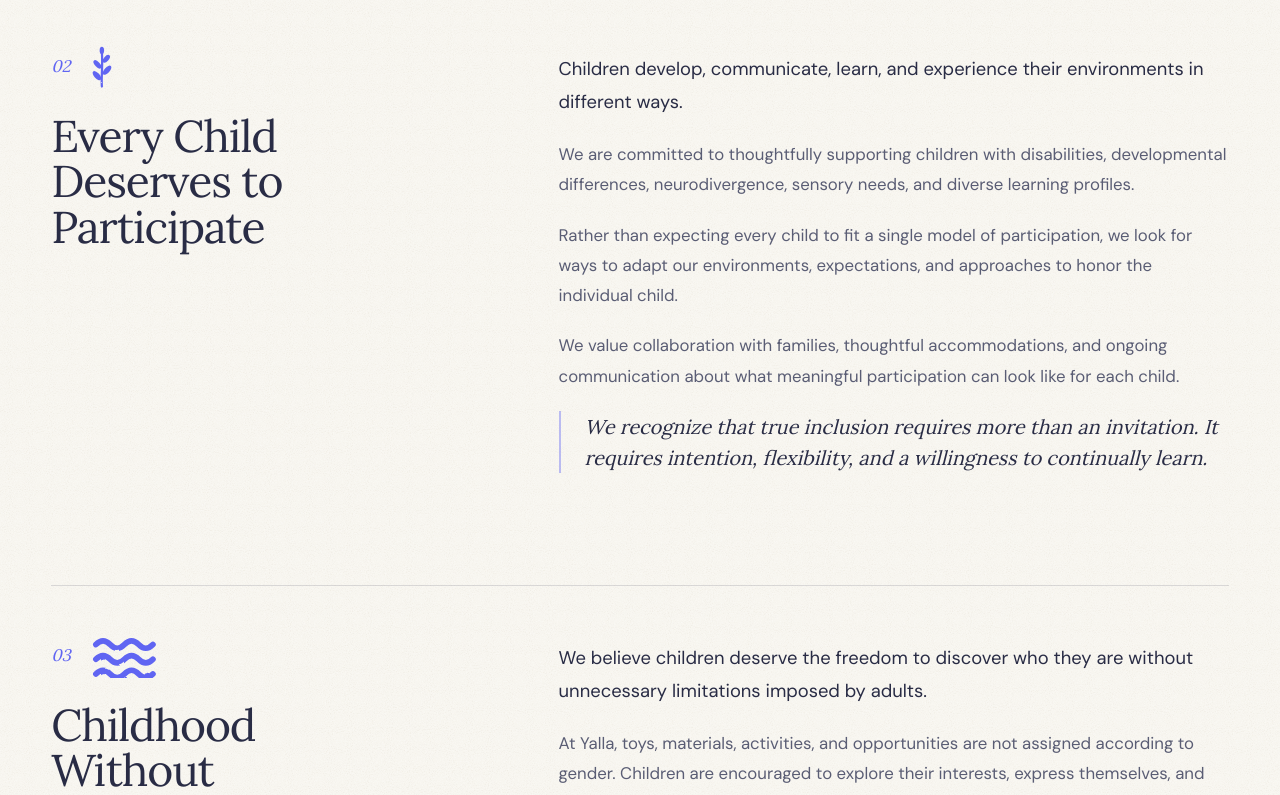
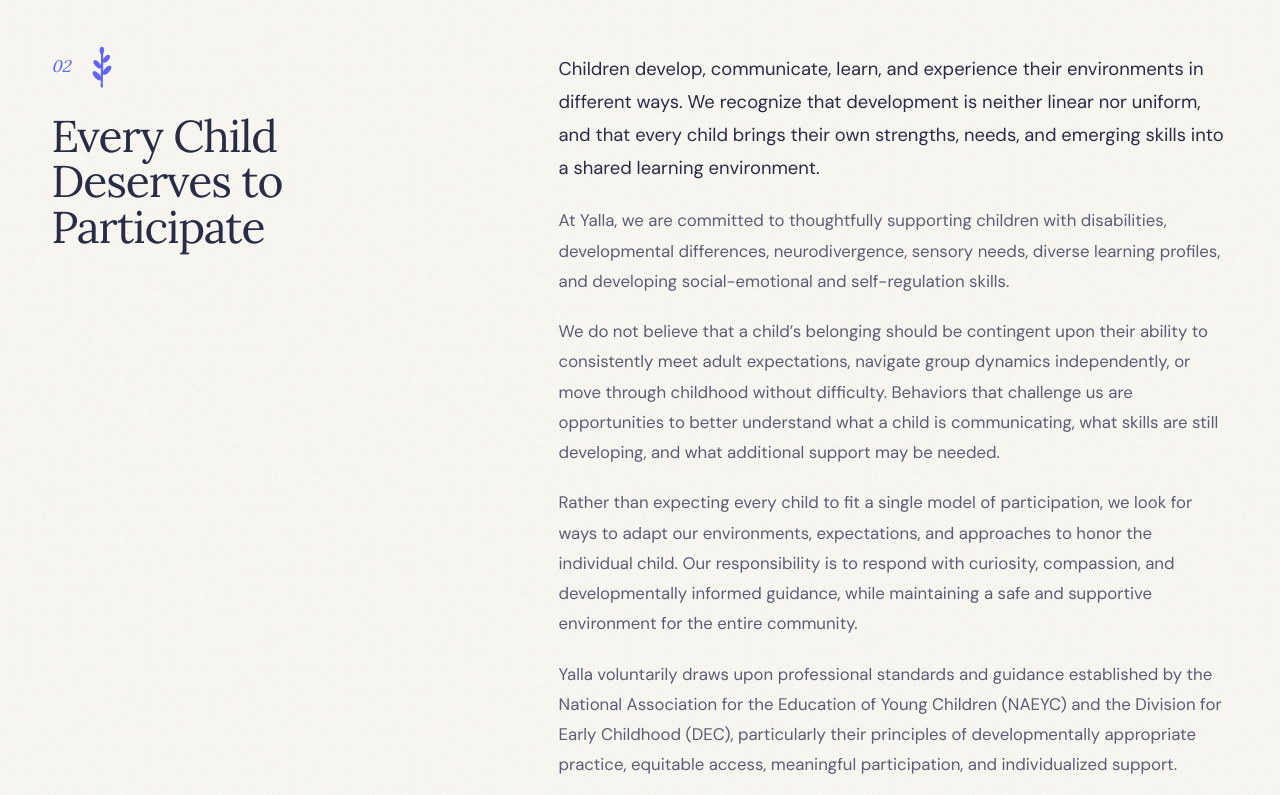
Before and after one commit to EllieCoburn/yalla-spacesd, a Next.js app: page /belonging in a window 1280 px wide. Shown: the part 2680-3475 px from the top of the page. Built offline with nearby package versions, Linux system fonts and the light colour scheme; no server answers.

Commit message:
Belonging: update 'Every Child Deserves to Participate'
Co-Authored-By: Claude Opus 5.5 <noreply@anthropic.com>
Claude-Session: https://claude.ai/code/session_01VLj7feyzuNxzwUGwkaQLe5

```diff
--- a/app/(site)/belonging/page.tsx
+++ b/app/(site)/belonging/page.tsx
@@ -31,9 +31,11 @@ const chapters: Chapter[] = [
     mark: "sprig",
     title: "Every Child Deserves to Participate",
     paragraphs: [
-      "Children develop, communicate, learn, and experience their environments in different ways.",
-      "We are committed to thoughtfully supporting children with disabilities, developmental differences, neurodivergence, sensory needs, and diverse learning profiles.",
-      "Rather than expecting every child to fit a single model of participation, we look for ways to adapt our environments, expectations, and approaches to honor the individual child.",
+      "Children develop, communicate, learn, and experience their environments in different ways. We recognize that development is neither linear nor uniform, and that every child brings their own strengths, needs, and emerging skills into a shared learning environment.",
+      "At Yalla, we are committed to thoughtfully supporting children with disabilities, developmental differences, neurodivergence, sensory needs, diverse learning profiles, and developing social-emotional and self-regulation skills.",
+      "We do not believe that a child’s belonging should be contingent upon their ability to consistently meet adult expectations, navigate group dynamics independently, or move through childhood without difficulty. Behaviors that challenge us are opportunities to better understand what a child is communicating, what skills are still developing, and what additional support may be needed.",
+      "Rather than expecting every child to fit a single model of participation, we look for ways to adapt our environments, expectations, and approaches to honor the individual child. Our responsibility is to respond with curiosity, compassion, and developmentally informed guidance, while maintaining a safe and supportive environment for the entire community.",
+      "Yalla voluntarily draws upon professional standards and guidance established by the National Association for the Education of Young Children (NAEYC) and the Division for Early Childhood (DEC), particularly their principles of developmentally appropriate practice, equitable access, meaningful participation, and individualized support.",
       "We value collaboration with families, thoughtful accommodations, and ongoing communication about what meaningful participation can look like for each child.",
     ],
     closing: "We recognize that true inclusion requires more than an invitation. It requires intention, flexibility, and a willingness to continually learn.",
```
